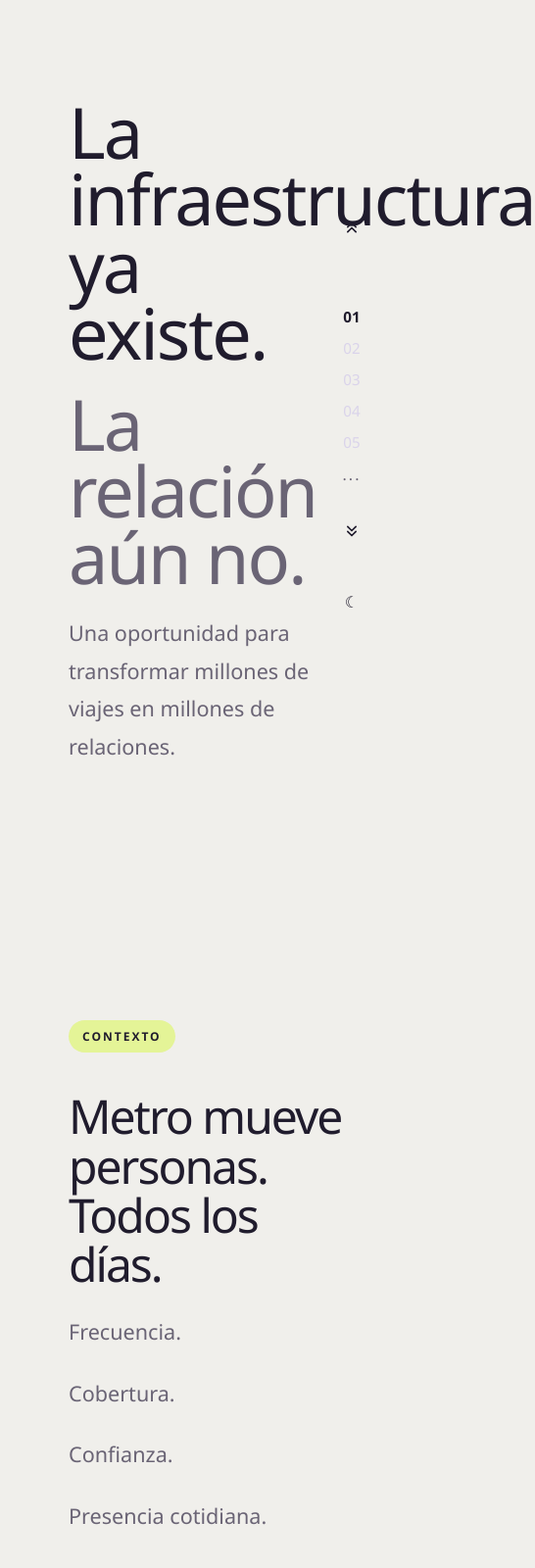
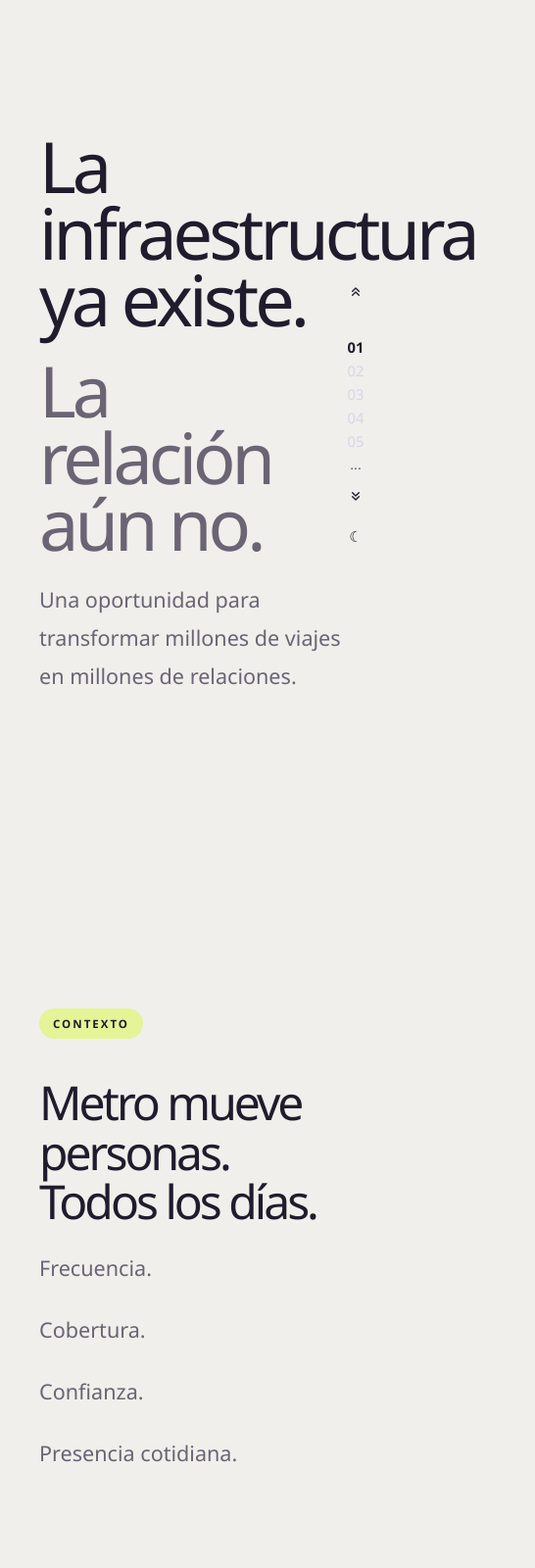
Before and after one commit to Rickexotic/metro-loyalty-proposal, a plain HTML site: page index.html in a window 390 px wide. Shown: the top 1600 px of the page at 98% size, 546 px wide, since content can reach past the window. Drawn offline with Linux system fonts and the light colour scheme.

Commit message:
Refactor styles for improved layout and responsiveness
Updated color variables and adjusted layout styles for improved responsiveness. Added new styles for highlight and button elements.

```diff
--- a/styles.css
+++ b/styles.css
@@ -1,11 +1,8 @@
 /* ==================================================
-   OUTSIDE COMMERCIAL FRAMEWORK V2
-   Metro Loyalty Proposal
+   OUTSIDE COMMERCIAL FRAMEWORK V2.1
    ================================================== */
 
 :root {
-
-    /* OUTSIDE COLOR SYSTEM */
 
     --dark: #201C2D;
     --lavender: #BFB2EA;
@@ -14,20 +11,19 @@
     --fog: #D8D4DE;
     --warm: #F0EFEB;
 
-    /* LIGHT THEME */
+    --bg: var(--warm);
+    --surface: #ffffff;
 
-    --bg: #F0EFEB;
-    --surface: #FFFFFF;
-    --text: #201C2D;
+    --text: var(--dark);
     --text-soft: #6A6475;
-    --line: #D8D4DE;
 
-    --sidebar-width: 88px;
+    --line: var(--fog);
 
-    --content-width: 1400px;
+    --ease: cubic-bezier(.22,1,.36,1);
+
+    --content-width: 1440px;
     --content-narrow: 920px;
 
-    --ease: cubic-bezier(.22, 1, .36, 1);
 }
 
 /* ==================================================
@@ -37,9 +33,13 @@
 body.theme-dark {
 
     --bg: #201C2D;
-    --surface: #2C263A;
+
+    --surface: #2F2840;
+
     --text: #F0EFEB;
-    --text-soft: #D8D4DE;
+
+    --text-soft: rgba(240,239,235,.70);
+
     --line: rgba(255,255,255,.12);
 
 }
@@ -55,16 +55,10 @@ body.theme-dark {
 }
 
 html{
-
     scroll-behavior:smooth;
 }
 
 body{
-
-    font-family:
-        "Segoe UI",
-        system-ui,
-        sans-serif;
 
     background:var(--bg);
 
@@ -72,12 +66,18 @@ body{
 
     overflow-x:hidden;
 
+    font-family:
+    "Segoe UI",
+    system-ui,
+    sans-serif;
+
+    text-rendering:optimizeLegibility;
+    -webkit-font-smoothing:antialiased;
+
     transition:
-        background .45s var(--ease),
-        color .45s var(--ease);
+        background .4s var(--ease),
+        color .4s var(--ease);
 
-    -webkit-font-smoothing:antialiased;
-    text-rendering:optimizeLegibility;
 }
 
 /* ==================================================
@@ -86,24 +86,36 @@ body{
 
 h1{
 
-    font-size:clamp(4.5rem,8vw,8rem);
+    font-size:
+        clamp(
+            4.5rem,
+            8vw,
+            8rem
+        );
 
     font-weight:300;
 
     line-height:.95;
 
     letter-spacing:-4px;
+
 }
 
 h2{
 
-    font-size:clamp(3rem,5vw,5.5rem);
+    font-size:
+        clamp(
+            3rem,
+            5vw,
+            5.5rem
+        );
 
     font-weight:300;
 
     line-height:1.05;
 
     letter-spacing:-3px;
+
 }
 
 h3{
@@ -111,6 +123,7 @@ h3{
     font-size:2rem;
 
     font-weight:600;
+
 }
 
 p{
@@ -120,48 +133,60 @@ p{
     line-height:1.8;
 
     color:var(--text-soft);
+
 }
 
 .muted{
+
     color:var(--text-soft);
-}
 
-.section-label{
-
-    display:inline-block;
-
-    margin-bottom:40px;
-
-    padding:8px 14px;
-
-    background:var(--lime);
-
-    color:var(--dark);
-
-    border-radius:999px;
-
-    font-size:.75rem;
-
-    font-weight:700;
-
-    letter-spacing:2px;
 }
 
 .highlight{
 
     background:var(--lime);
 
-    padding:.05em .25em;
+    color:var(--dark);
+
+    padding:
+        .04em
+        .22em;
+
+}
+
+/* ==================================================
+   LABELS
+   ================================================== */
+
+.section-label{
+
+    display:inline-flex;
+
+    align-items:center;
+
+    margin-bottom:40px;
+
+    padding:
+        8px
+        14px;
+
+    border-radius:999px;
+
+    background:var(--lime);
+
+    color:var(--dark);
+
+    font-size:.72rem;
+
+    letter-spacing:2px;
+
+    font-weight:700;
+
 }
 
 /* ==================================================
    LAYOUT
    ================================================== */
-
-main{
-
-    padding-left:30px;
-}
 
 .slide{
 
@@ -181,30 +206,24 @@ main{
 
     140px;
 
-    position:relative;
 }
 
 .content{
 
     width:100%;
 
-    max-width:var(--content-width);
+    max-width:
+        var(--content-width);
 
     margin:auto;
+
 }
 
 .content.narrow{
 
-    max-width:var(--content-narrow);
-}
+    max-width:
+        var(--content-narrow);
 
-/* ==================================================
-   HERO + STATEMENTS
-   ================================================== */
-
-.hero{
-
-    background:var(--bg);
 }
 
 .statement{
@@ -214,33 +233,49 @@ main{
     flex-direction:column;
 
     gap:24px;
+
 }
 
 .statement p{
 
     max-width:720px;
+
 }
 
 /* ==================================================
-   SPLIT
+   HERO
+   ================================================== */
+
+.hero{
+
+    background:var(--bg);
+
+}
+
+/* ==================================================
+   SPLIT LAYOUT
    ================================================== */
 
 .split-layout{
 
     display:grid;
 
-    grid-template-columns:1fr 1fr;
+    grid-template-columns:
+        1fr 1fr;
 
     gap:120px;
 
     margin-top:80px;
+
 }
 
 .split-layout div{
 
+    border-bottom:
+        1px solid var(--line);
+
     padding-bottom:30px;
 
-    border-bottom:1px solid var(--line);
 }
 
 /* ==================================================
@@ -250,32 +285,47 @@ main{
 .insight-slide{
 
     background:var(--pearl);
+
 }
 
-body.theme-dark .insight-slide{
+body.theme-dark
+.insight-slide{
 
-    background:#262031;
+    background:#292335;
+
 }
 
 /* ==================================================
    VISION
+   IMPORTANTE:
+   YA NO UTILIZA FONDO OSCURO
    ================================================== */
 
 .vision-slide{
 
-    background:var(--dark);
+    background:var(--pearl);
 
-    color:white;
+    color:var(--text);
+
+}
+
+.vision-slide h2{
+
+    color:var(--text);
+
 }
 
 .vision-slide p{
 
-    color:rgba(255,255,255,.65);
+    color:var(--text-soft);
+
 }
 
-.vision-slide h2{
+body.theme-dark
+.vision-slide{
 
-    color:white;
+    background:#292335;
+
 }
 
 /* ==================================================
@@ -284,13 +334,15 @@ body.theme-dark .insight-slide{
 
 .ecosystem{
 
-    position:relative;
-
     width:700px;
 
     height:700px;
 
-    margin:60px auto 0;
+    margin:
+        60px auto 0;
+
+    position:relative;
+
 }
 
 .ecosystem-center{
@@ -300,7 +352,8 @@ body.theme-dark .insight-slide{
     top:50%;
     left:50%;
 
-    transform:translate(-50%,-50%);
+    transform:
+        translate(-50%,-50%);
 
     width:180px;
     height:180px;
@@ -312,10 +365,13 @@ body.theme-dark .insight-slide{
     color:white;
 
     display:flex;
-    justify-content:center;
+
     align-items:center;
 
+    justify-content:center;
+
     font-weight:600;
+
 }
 
 .ecosystem-node{
@@ -329,16 +385,23 @@ body.theme-dark .insight-slide{
 
     background:var(--surface);
 
-    border:1px solid var(--line);
+    border:
+        1px solid var(--line);
 
     display:flex;
+
     justify-content:center;
+
     align-items:center;
 
     text-align:center;
 
     box-shadow:
-        0 20px 50px rgba(0,0,0,.05);
+
+        0 8px 30px
+
+        rgba(32,28,45,.05);
+
 }
 
 .n1{top:0;left:50%;transform:translateX(-50%);}
@@ -356,11 +419,13 @@ body.theme-dark .insight-slide{
 
     display:grid;
 
-    grid-template-columns:repeat(4,1fr);
+    grid-template-columns:
+        repeat(4,1fr);
 
-    gap:32px;
+    gap:24px;
 
     margin-top:80px;
+
 }
 
 .framework div{
@@ -371,19 +436,21 @@ body.theme-dark .insight-slide{
 
     background:var(--surface);
 
-    border:1px solid var(--line);
-
-    font-size:1.2rem;
+    border:
+        1px solid var(--line);
 
     font-weight:600;
 
     transition:
-        transform .4s var(--ease);
+        transform .35s var(--ease);
+
 }
 
 .framework div:hover{
 
-    transform:translateY(-6px);
+    transform:
+        translateY(-6px);
+
 }
 
 /* ==================================================
@@ -394,22 +461,24 @@ body.theme-dark .insight-slide{
 
     display:grid;
 
-    grid-template-columns:repeat(4,1fr);
+    grid-template-columns:
+        repeat(4,1fr);
 
-    gap:40px;
+    gap:32px;
 
-    margin-top:100px;
+    margin-top:80px;
+
 }
 
 .roadmap div{
 
-    padding-top:20px;
+    border-top:
+        2px solid var(--lavender);
 
-    border-top:3px solid var(--lavender);
-
-    font-size:1.15rem;
+    padding-top:18px;
 
     font-weight:600;
+
 }
 
 /* ==================================================
@@ -420,13 +489,14 @@ body.theme-dark .insight-slide{
 
     position:fixed;
 
-    right:32px;
+    right:28px;
 
     top:50%;
 
-    transform:translateY(-50%);
+    transform:
+        translateY(-50%);
 
-    z-index:1000;
+    z-index:5000;
 
     display:flex;
 
@@ -434,7 +504,8 @@ body.theme-dark .insight-slide{
 
     align-items:center;
 
-    gap:28px;
+    gap:10px;
+
 }
 
 .sidebar-pages{
@@ -445,7 +516,8 @@ body.theme-dark .insight-slide{
 
     align-items:center;
 
-    gap:12px;
+    gap:4px;
+
 }
 
 #pageWindow{
@@ -454,27 +526,31 @@ body.theme-dark .insight-slide{
 
     flex-direction:column;
 
-    gap:12px;
+    gap:4px;
+
 }
 
 .page-number{
-
-    font-size:.95rem;
 
     color:var(--lavender);
 
     opacity:.45;
 
+    font-size:.92rem;
+
+    font-weight:500;
+
+    transition:
+        all .3s var(--ease);
+
     cursor:pointer;
 
-    transition:.35s var(--ease);
-
-    font-weight:500;
 }
 
 .page-number:hover{
 
     opacity:1;
+
 }
 
 .page-number.active{
@@ -484,75 +560,85 @@ body.theme-dark .insight-slide{
     color:var(--text);
 
     font-weight:700;
+
 }
 
 .ellipsis{
 
     color:var(--text-soft);
 
-    letter-spacing:2px;
+    font-size:.9rem;
+
 }
 
 .hidden{
 
     visibility:hidden;
+
 }
 
 /* ==================================================
    BUTTONS
    ================================================== */
 
-.nav-button,
-.theme-button{
+.nav-button{
 
-    width:42px;
-    height:42px;
+    width:30px;
+    height:30px;
 
     border:none;
 
-    border-radius:50%;
-
-    background:transparent;
+    background:none;
 
     cursor:pointer;
 
     display:flex;
-    justify-content:center;
+
     align-items:center;
 
-    transition:.3s var(--ease);
-}
+    justify-content:center;
 
-.nav-button:hover,
-.theme-button:hover{
-
-    background:rgba(0,0,0,.05);
-}
-
-body.theme-dark .nav-button:hover,
-body.theme-dark .theme-button:hover{
-
-    background:rgba(255,255,255,.08);
 }
 
 .nav-button svg{
 
-    width:20px;
-    height:20px;
+    width:16px;
+    height:16px;
 
     stroke:var(--text);
 
     stroke-width:2;
 
     stroke-linecap:round;
+
     stroke-linejoin:round;
+
 }
 
 .theme-button{
 
-    font-size:1rem;
+    border:none;
+
+    background:none;
+
+    cursor:pointer;
 
     color:var(--text);
+
+    width:30px;
+    height:30px;
+
+    font-size:.95rem;
+
+    display:flex;
+
+    justify-content:center;
+
+    align-items:center;
+
+    transition:
+        color .3s var(--ease);
+
 }
 
 /* ==================================================
@@ -566,7 +652,8 @@ body.theme-dark .theme-button:hover{
     transform:
         translateY(40px);
 
-    filter:blur(8px);
+    filter:
+        blur(8px);
 
     transition:
 
@@ -575,15 +662,19 @@ body.theme-dark .theme-button:hover{
         transform .9s var(--ease),
 
         filter .9s var(--ease);
+
 }
 
 .reveal.visible{
 
     opacity:1;
 
-    transform:translateY(0);
+    transform:
+        translateY(0);
 
-    filter:blur(0);
+    filter:
+        blur(0);
+
 }
 
 /* ==================================================
@@ -593,6 +684,7 @@ body.theme-dark .theme-button:hover{
 .closing{
 
     text-align:left;
+
 }
 
 /* ==================================================
@@ -605,18 +697,23 @@ body.theme-dark .theme-button:hover{
 
         grid-template-columns:
             repeat(2,1fr);
+
     }
 
     .roadmap{
 
         grid-template-columns:
             repeat(2,1fr);
+
     }
 
     .split-layout{
 
-        grid-template-columns:1fr;
+        grid-template-columns:
+            1fr;
+
     }
+
 }
 
 @media(max-width:768px){
@@ -628,12 +725,15 @@ body.theme-dark .theme-button:hover{
         100px
 
         40px;
+
     }
 
     .framework,
     .roadmap{
 
-        grid-template-columns:1fr;
+        grid-template-columns:
+            1fr;
+
     }
 
     .ecosystem{
@@ -641,20 +741,13 @@ body.theme-dark .theme-button:hover{
         width:100%;
 
         height:550px;
+
     }
 
     .sidebar{
 
-        right:10px;
+        right:12px;
+
     }
 
-    h1{
-
-        letter-spacing:-2px;
 }
-
-    h2{
-
-        letter-spacing:-2px;
-    }
-}
```
Lines whose indentation alone changed are shown as unchanged.
